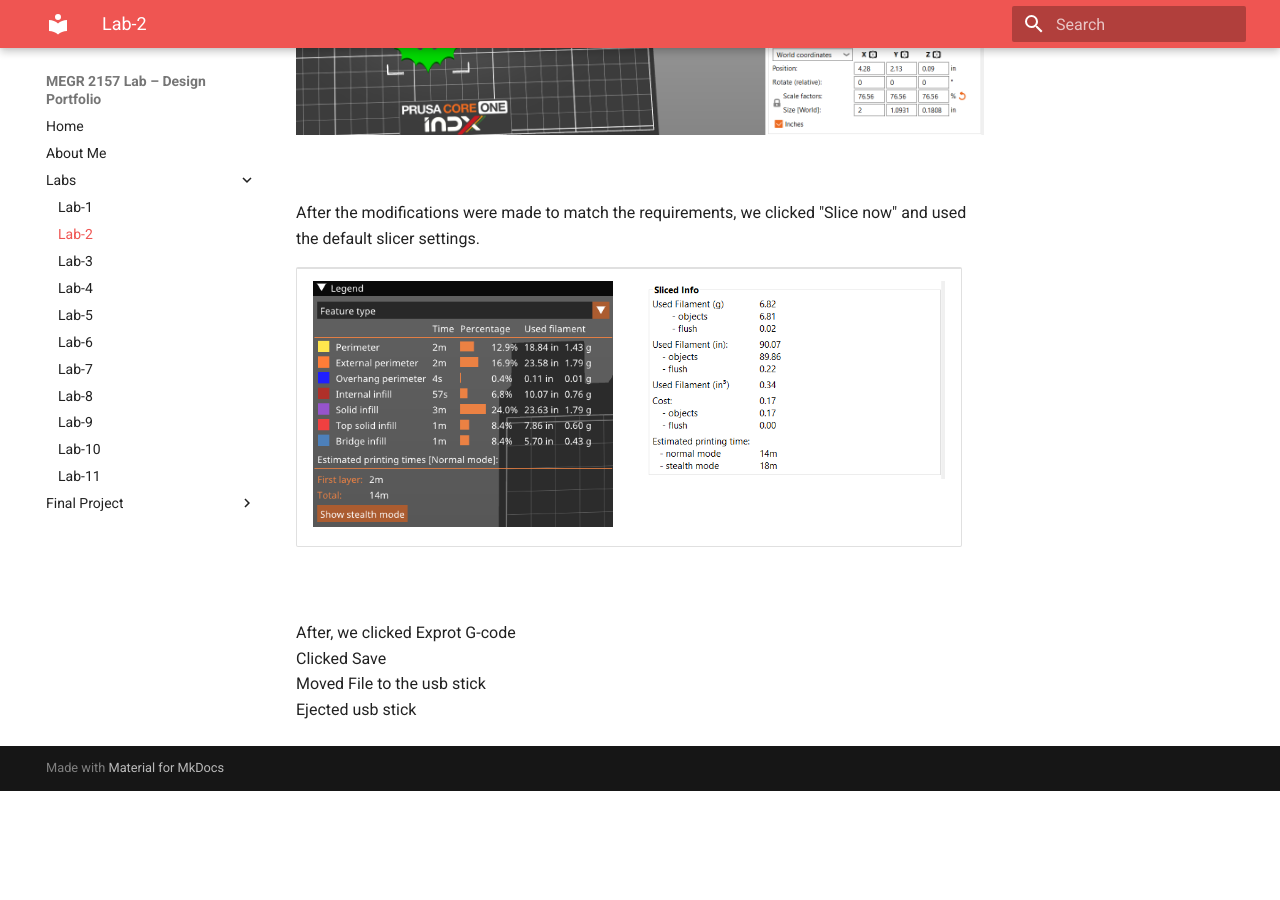
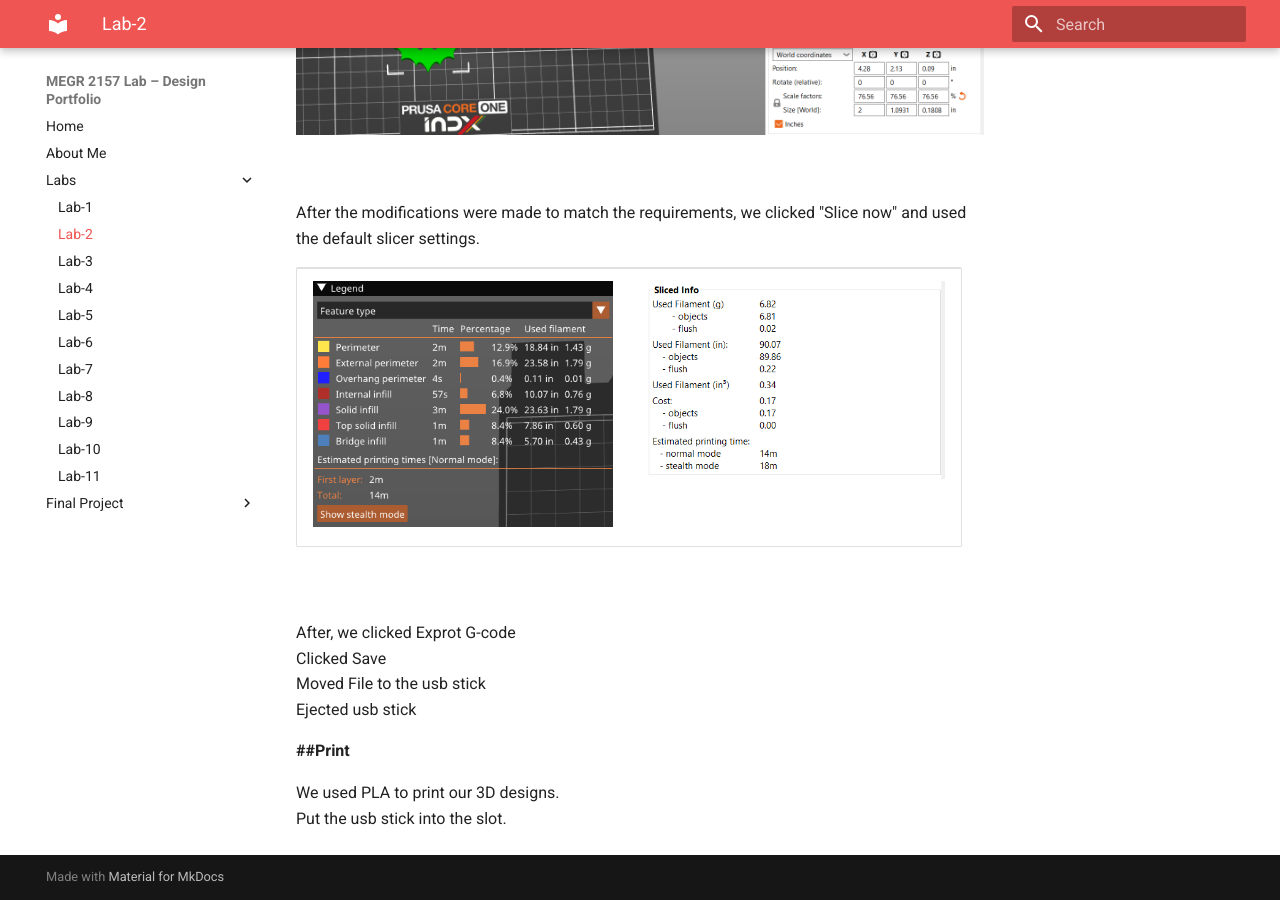
Before and after one commit to AndyChwalik/andy-chwalik-portfolio, an MkDocs documentation site: the page built from docs/Labs/L02/index.md, in a window 1280 px wide and 900 px high, scrolled down 888 px. Built offline with MkDocs 1.6.1 and Material for MkDocs 9.7.7, drawn with Linux system fonts in a browser that asks for light colours; before the commit the page ends 1679 px from its top, so only the background shows below that; some of the changed text lies outside the part shown.

Commit message:
Update index.md

```diff
--- a/docs/Labs/L02/index.md
+++ b/docs/Labs/L02/index.md
@@ -36,3 +36,8 @@ After, we clicked Exprot G-code <br>
 Clicked Save <br>
 Moved File to the usb stick <br>
 Ejected usb stick <br>
+
+**##Print**
+
+We used PLA to print our 3D designs. <br>
+Put the usb stick into the slot.
```
Also changed, not shown: other parts of docs/Labs/L02/index.md (+1 -1 lines).
